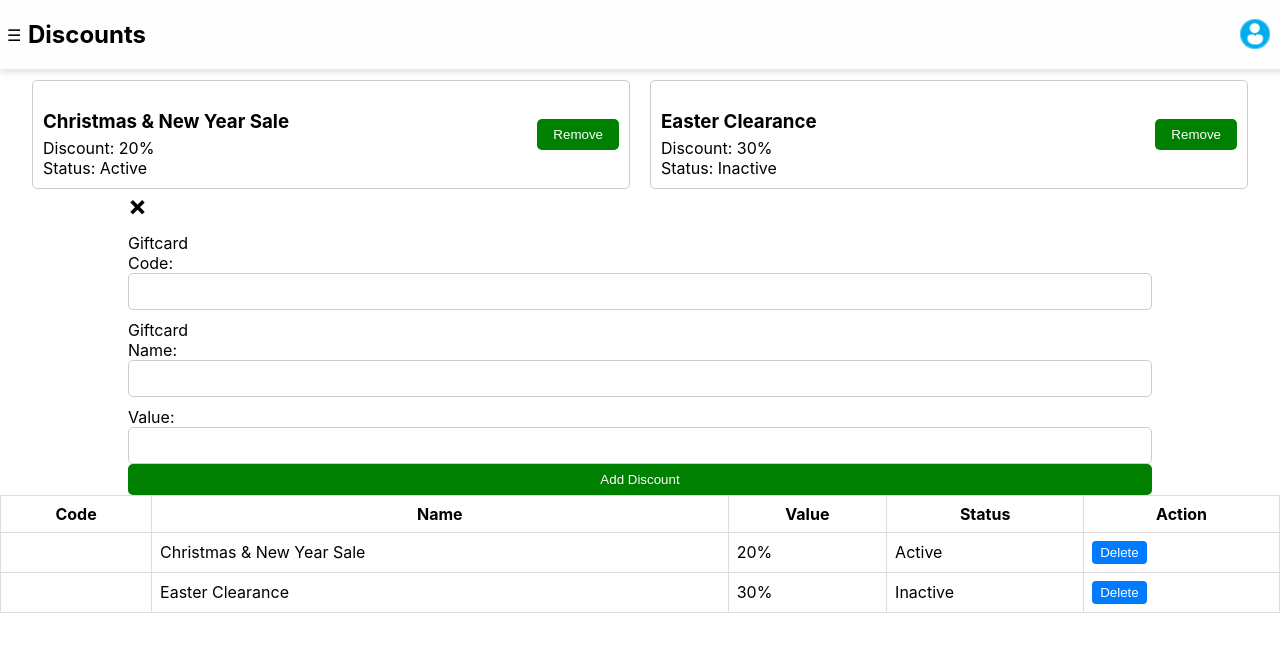
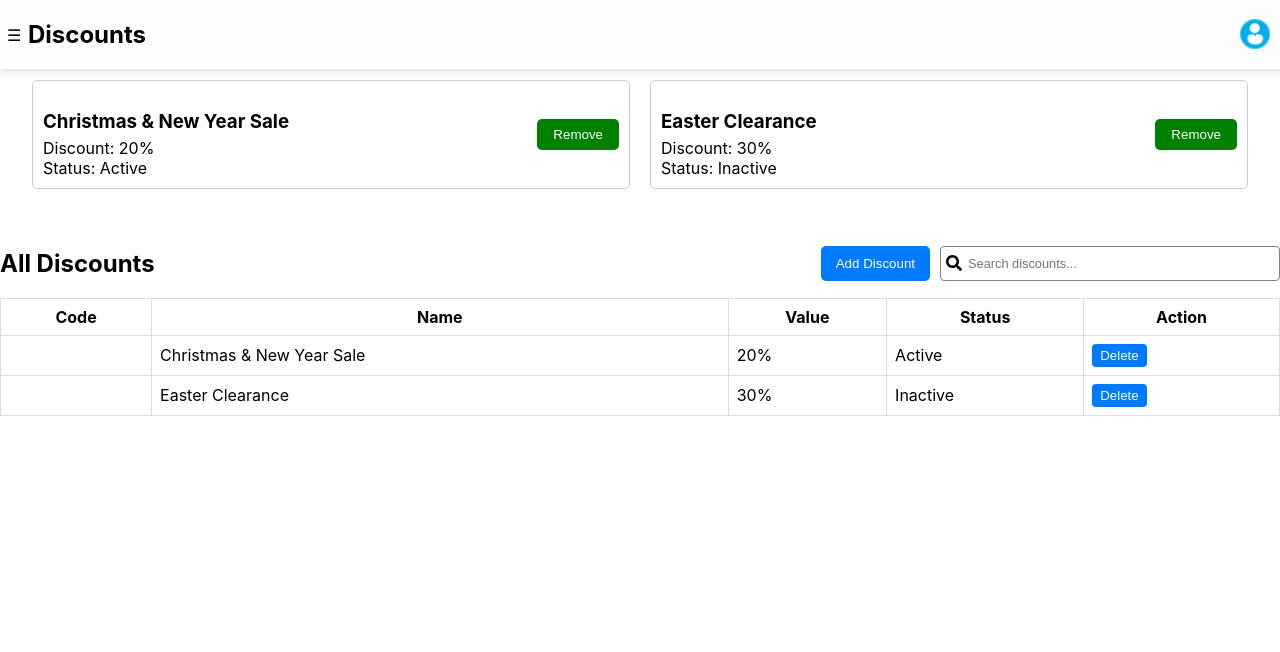
Before and after one commit to Ombito/Admin-dashboard, a React (Create React App) app: page /discounts in a window 1280 px wide. Shown: the top 652 px of the page. Built offline with nearby package versions, Linux system fonts and the light colour scheme; a web font is replaced by a local one; what @react-pdf/renderer would draw is missing.

Commit message:
Fix: discounts

```diff
--- a/src/components/Discounts/discounts.css
+++ b/src/components/Discounts/discounts.css
@@ -10,6 +10,28 @@
   margin: auto;
   margin-top: 80px;
 }
+
+.discount-modal {
+  position: fixed;
+  top: 0;
+  left: 0;
+  width: 100%;
+  height: 100%;
+  background-color: rgba(0, 0, 0, 0.5);
+  display: flex;
+  justify-content: center;
+  align-items: center;
+}
+.discount-modal-content {
+  background-color: #fff;
+  padding: 0px 20px 0px 20px;
+  border-radius: 8px;
+  box-shadow: 0 0 10px rgba(0, 0, 0, 0.3);
+  max-width: 400px;
+  width: 100%;
+  margin: auto;
+}
+
 .discounts-list {
   display: grid;
   grid-template-columns: repeat(auto-fit, minmax(300px, 1fr));
--- a/src/components/Discounts/discounts.jsx
+++ b/src/components/Discounts/discounts.jsx
@@ -1,10 +1,11 @@
 import React, { useState } from 'react';
 import './discounts.css';
 import user from "../../Assets/user.jpg";
-
+import { FaSearch } from 'react-icons/fa';
 
 const Discounts = () => {
   const [createDiscountModal, setCreateDiscountModal] = useState(false);
+  const [searchQuery, setSearchQuery] = useState('');
   const [discounts, setDiscounts] = useState([
     {
       id: 1,
@@ -61,6 +62,11 @@ const handleInputChange = (e) => {
     document.body.style.overflow = 'auto';
   };
 
+
+  const handleSearchChange = (e) => {
+    setSearchQuery(e.target.value);
+};
+
   return (
     <div className="discounts-container">
       <div className="navbar-div">
@@ -87,9 +93,22 @@ const handleInputChange = (e) => {
           ))}
         </div>
         <div className="discounts-container">
+          <div className="invoices-controls-hero">
+            <h2>All Discounts</h2>
+            <div className="invoices-controls">
+              <button onClick={discountToggleModal} className="add-invoice-button">Add Discount</button>
+            <div className="search-bar">
+              <FaSearch className="search-icon" />
+              <input type='text' className="search-input" placeholder='Search discounts...' value={searchQuery} onChange={handleSearchChange}/>
+              </div>
+            </div>
+          </div>
         <div className="discounts-content">
+          {createDiscountModal && (
+            <div className='discount-modal'>
+              <div className='discount-modal-content'>
                 <form className="discount-form" onSubmit={addDiscount}>
-            <span className="logout-close" onClick={handleDiscountClose}>&times;</span>
+                  <span className="close" onClick={handleDiscountClose}>&times;</span>
                   <label htmlFor="discount-code">Giftcard Code:</label>
                   <input type="text" id="discount-code" name="code"value={newDiscount.code} onChange={handleInputChange} required />
                   <label htmlFor="discount-name">Giftcard Name:</label>
@@ -105,6 +124,9 @@ const handleInputChange = (e) => {
                   <input type="number" id="discount-value" name="discountPercentage" value={newDiscount.discountPercentage} onChange={handleInputChange} required/>
                   <button type="submit">Add Discount</button>
                 </form>
+              </div>
+            </div>
+          )}
 
             <table className="giftcard-table">
               <thead>
--- a/src/components/Users/users.jsx
+++ b/src/components/Users/users.jsx
@@ -176,8 +176,8 @@ const Users = () => {
             <FaSearch className="search-icon" />
             <input type='text' className="search-input" placeholder='Search users...' value={searchQuery} onChange={handleSearchChange}/>
             </div>
-                    </div>
-                </div>
+          </div>
+        </div>
 
         <table className="users-table">
           <thead>
```
Lines whose indentation alone changed are shown as unchanged.
